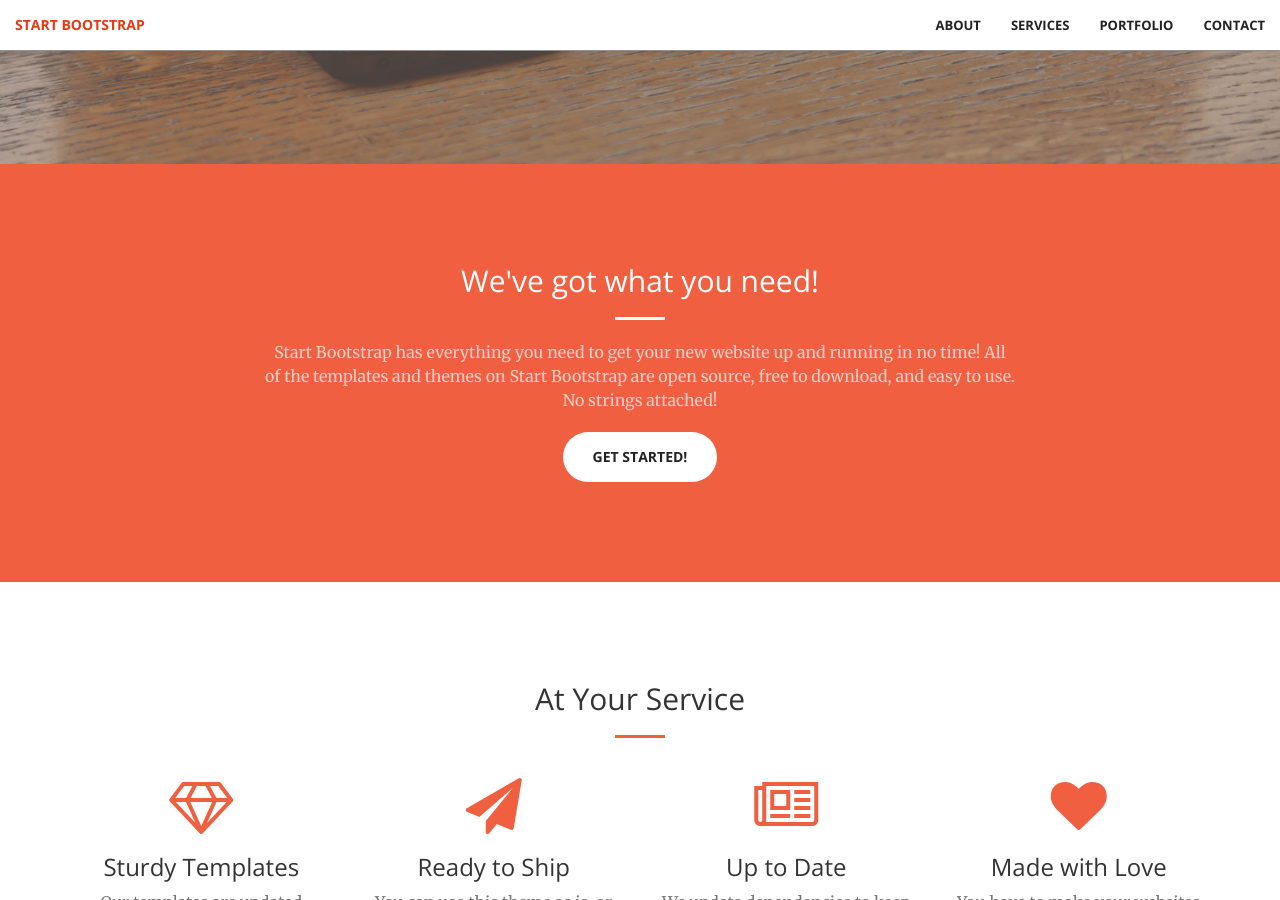
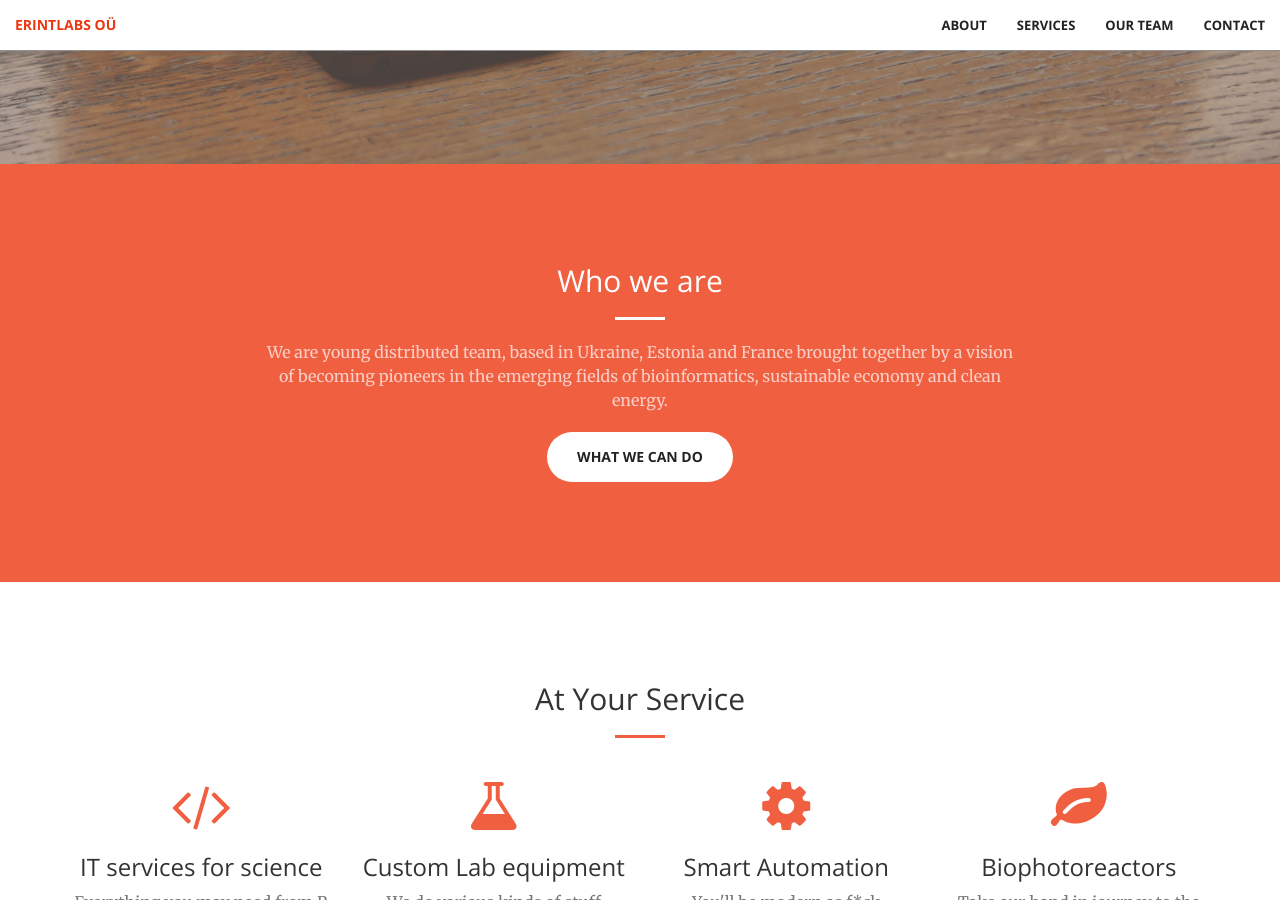
Before and after one commit to Ecognize/Ecognize.github.io, a Jekyll site: the page built from index.html, in a window 1280 px wide and 900 px high, scrolled down 736 px. Built offline with Jekyll 4.4.1, drawn with Linux system fonts in a browser that asks for light colours; some of the changed text lies outside the part shown.

Commit message:
Text and layout updated

```diff
--- a/_config.yml
+++ b/_config.yml
@@ -1,12 +1,12 @@
 # Site settings
-title:
-email:
+title: ErintLabs OÜ
+email: info@mail.erint.io
 description: > # this means to ignore newlines until "baseurl:"
 baseurl: "" # the subpath of your site, e.g. /blog/
 url: "" # the base hostname & protocol for your site
 
-twitter_username:
-github_username:
+facebook_username: erintlabs
+github_username: ErintLabs
 
 # Build settings
 markdown: kramdown
--- /dev/null
+++ b/_includes/about.html
@@ -0,0 +1,12 @@
+<section class="bg-primary" id="about">
+    <div class="container">
+        <div class="row">
+            <div class="col-lg-8 col-lg-offset-2 text-center">
+                <h2 class="section-heading">Who we are</h2>
+                <hr class="light">
+                <p class="text-faded">We are young distributed team, based in Ukraine, Estonia and France brought together by a vision of becoming pioneers in the emerging fields of bioinformatics, sustainable economy and clean energy.</p>
+                <a href="#services" class="btn btn-default btn-xl">What we can do</a>
+            </div>
+        </div>
+    </div>
+</section>
--- a/_includes/aside.html
+++ /dev/null
@@ -1,8 +0,0 @@
-  <aside class="bg-dark">
-      <div class="container text-center">
-          <div class="call-to-action">
-              <h2>Free Download at Start Bootstrap!</h2>
-              <a href="#" class="btn btn-default btn-xl wow tada">Download Now!</a>
-          </div>
-      </div>
-  </aside>
--- a/_includes/call-to-action.html
+++ /dev/null
@@ -1,12 +0,0 @@
-<section class="bg-primary" id="about">
-    <div class="container">
-        <div class="row">
-            <div class="col-lg-8 col-lg-offset-2 text-center">
-                <h2 class="section-heading">We've got what you need!</h2>
-                <hr class="light">
-                <p class="text-faded">Start Bootstrap has everything you need to get your new website up and running in no time! All of the templates and themes on Start Bootstrap are open source, free to download, and easy to use. No strings attached!</p>
-                <a href="#" class="btn btn-default btn-xl">Get Started!</a>
-            </div>
-        </div>
-    </div>
-</section>
--- a/_includes/contact.html
+++ b/_includes/contact.html
@@ -7,9 +7,9 @@
                 <p>Ready to start your next project with us? That's great! Give us a call or send us an email and we will get back to you as soon as possible!</p>
             </div>
         <div class="col-lg-2 col-lg-offset-2 text-center">
-            <a href="https://twitter.com/{{ site.twitter_username }}">
-                <i class="fa fa-twitter fa-3x wow bounceIn" data-wow-delay=".1s"></i>
-                <p>{{ site.twitter_username }}</p>
+            <a href="https://facebook.com/{{ site.facebook_username }}">
+                <i class="fa fa-facebook fa-3x wow bounceIn" data-wow-delay=".1s"></i>
+                <p>{{ site.facebook_username }}</p>
             </a>
         </div>
         <div class="col-lg-2 col-lg-offset-1 text-center">
--- a/_includes/header.html
+++ b/_includes/header.html
@@ -1,9 +1,10 @@
 <header>
     <div class="header-content">
         <div class="header-content-inner">
-            <h1>Your Favorite Source of Free Bootstrap Themes</h1>
+            <img src=".." width="100" height="100" alt="ErintLabs Logo" />
+            <h1>ERINT LABS OÜ</h1>
             <hr>
-            <p>Start Bootstrap can help you build better websites using the Bootstrap CSS framework! Just download your template and start going, no strings attached!</p>
+            <p>Your bioinformatics & biotechnology partner</p>
             <a href="#about" class="btn btn-primary btn-xl page-scroll">Find Out More</a>
         </div>
     </div>
--- a/_includes/nav.html
+++ b/_includes/nav.html
@@ -8,7 +8,7 @@
                 <span class="icon-bar"></span>
                 <span class="icon-bar"></span>
             </button>
-            <a class="navbar-brand page-scroll" href="#page-top">Start Bootstrap</a>
+            <a class="navbar-brand page-scroll" href="#page-top">ErintLabs OÜ</a>
         </div>
 
         <!-- Collect the nav links, forms, and other content for toggling -->
@@ -21,7 +21,7 @@
                     <a class="page-scroll" href="#services">Services</a>
                 </li>
                 <li>
-                    <a class="page-scroll" href="#portfolio">Portfolio</a>
+                    <a class="page-scroll" href="#ourteam">Our team</a>
                 </li>
                 <li>
                     <a class="page-scroll" href="#contact">Contact</a>
--- a/_includes/services.html
+++ b/_includes/services.html
@@ -11,30 +11,30 @@
         <div class="row">
             <div class="col-lg-3 col-md-6 text-center">
                 <div class="service-box">
-                    <i class="fa fa-4x fa-diamond wow bounceIn text-primary"></i>
-                    <h3>Sturdy Templates</h3>
-                    <p class="text-muted">Our templates are updated regularly so they don't break.</p>
+                    <i class="fa fa-4x fa-code wow bounceIn text-primary"></i>
+                    <h3>IT services for science</h3>
+                    <p class="text-muted">Everything you may need from R computing to genome calculation</p>
                 </div>
             </div>
             <div class="col-lg-3 col-md-6 text-center">
                 <div class="service-box">
-                    <i class="fa fa-4x fa-paper-plane wow bounceIn text-primary" data-wow-delay=".1s"></i>
-                    <h3>Ready to Ship</h3>
-                    <p class="text-muted">You can use this theme as is, or you can make changes!</p>
+                    <i class="fa fa-4x fa-flask wow bounceIn text-primary" data-wow-delay=".1s"></i>
+                    <h3>Custom Lab equipment</h3>
+                    <p class="text-muted">We do various kinds of stuff</p>
                 </div>
             </div>
             <div class="col-lg-3 col-md-6 text-center">
                 <div class="service-box">
-                    <i class="fa fa-4x fa-newspaper-o wow bounceIn text-primary" data-wow-delay=".2s"></i>
-                    <h3>Up to Date</h3>
-                    <p class="text-muted">We update dependencies to keep things fresh.</p>
+                    <i class="fa fa-4x fa-gear wow bounceIn text-primary" data-wow-delay=".2s"></i>
+                    <h3>Smart Automation</h3>
+                    <p class="text-muted">You'll be modern as f*ck</p>
                 </div>
             </div>
             <div class="col-lg-3 col-md-6 text-center">
                 <div class="service-box">
-                    <i class="fa fa-4x fa-heart wow bounceIn text-primary" data-wow-delay=".3s"></i>
-                    <h3>Made with Love</h3>
-                    <p class="text-muted">You have to make your websites with love these days!</p>
+                    <i class="fa fa-4x fa-leaf wow bounceIn text-primary" data-wow-delay=".3s"></i>
+                    <h3>Biophotoreactors</h3>
+                    <p class="text-muted">Take our hand in journey to the eco future</p>
                 </div>
             </div>
         </div>
--- /dev/null
+++ b/_includes/team.html
@@ -0,0 +1,10 @@
+<section id="ourteam">
+  <aside class="bg-dark">
+      <div class="container text-center">
+          <div class="our-team">
+              <h2>Get to know</h2>
+              <a href="#" class="btn btn-default btn-xl wow tada">our team</a>
+          </div>
+      </div>
+  </aside>
+</section>
--- a/_layouts/front.html
+++ b/_layouts/front.html
@@ -6,10 +6,9 @@
 <body id="page-top">
   {% include nav.html %}
   {% include header.html %}
-  {% include call-to-action.html %}
+  {% include about.html %}
   {% include services.html %}
-  {% include portfolio.html %}
-  {% include aside.html %}
+  {% include team.html %}
   {% include contact.html %}
   {% include scripts.html %}
 </body>
```
